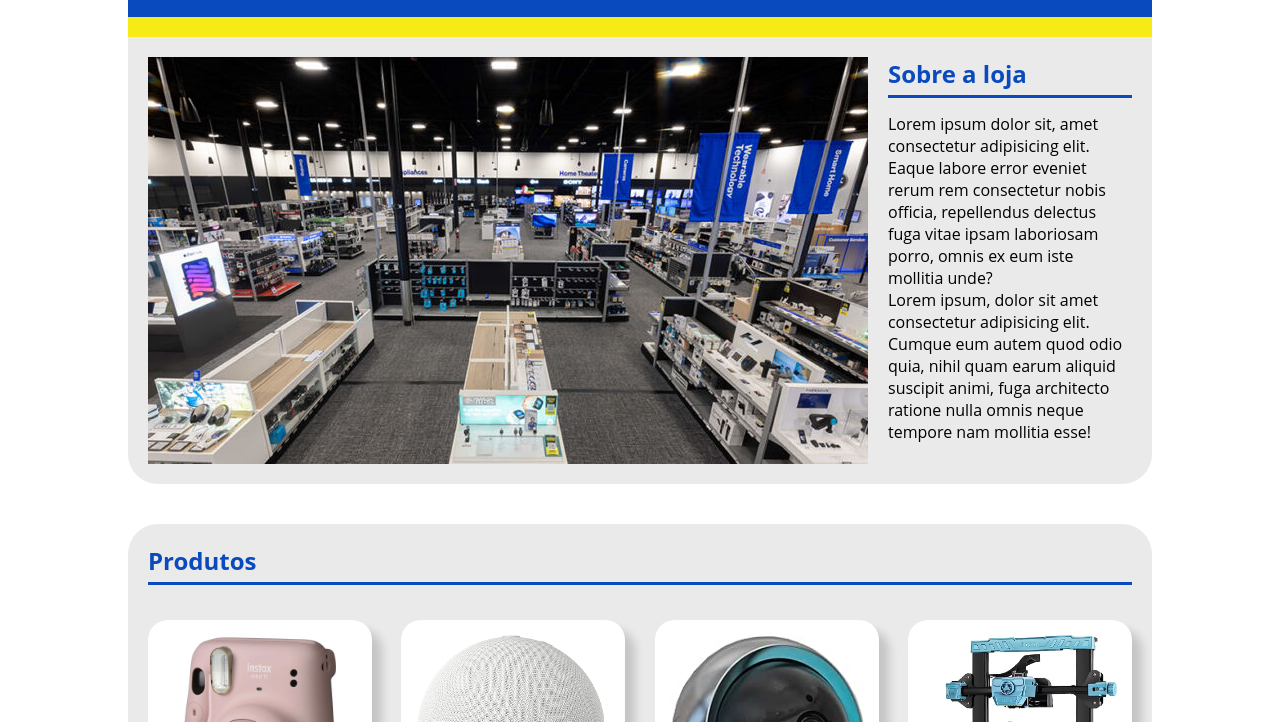
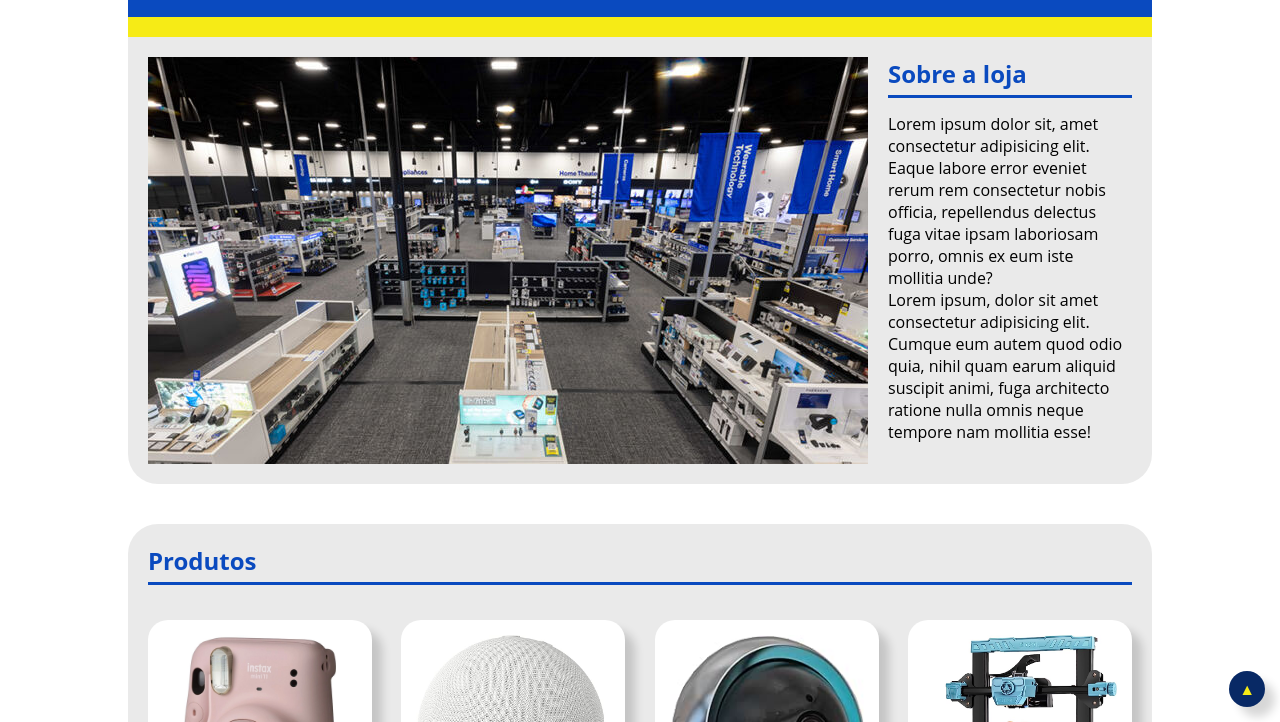
Before and after one commit to Douglasjose3/EBAC_Buy, a plain HTML site: page index.html in a window 1280 px wide. Shown: the part 78-800 px from the top of the page. Drawn offline with Linux system fonts and the light colour scheme.

Commit message:
Botão top

```diff
--- a/index.html
+++ b/index.html
@@ -38,6 +38,7 @@
                 <p>Lorem ipsum, dolor sit amet consectetur adipisicing elit. Cumque eum autem quod odio quia, nihil quam earum aliquid suscipit animi, fuga architecto ratione nulla omnis neque tempore nam mollitia esse!</p>
             </div>
         </div>
+        <a href="#" id="button-top">&#9650;</a>
     </section>
 
     <section id="produtos">
--- a/style.css
+++ b/style.css
@@ -176,6 +176,18 @@ footer {
     font-weight: 600;
 }
 
+#button-top {
+    background-color: #082965;
+    color: #f6eb16;
+    padding: 7px 10px;
+    text-decoration: none;
+    position: fixed;
+    right: 15px;
+    bottom: 15px;
+    border-radius: 20px;
+    box-shadow: 10px 10px 10px rgba(0, 0, 0, 0.161);
+}
+
 @media screen and (max-width: 767px) {
     #produtos ul {
         display: block;
```
